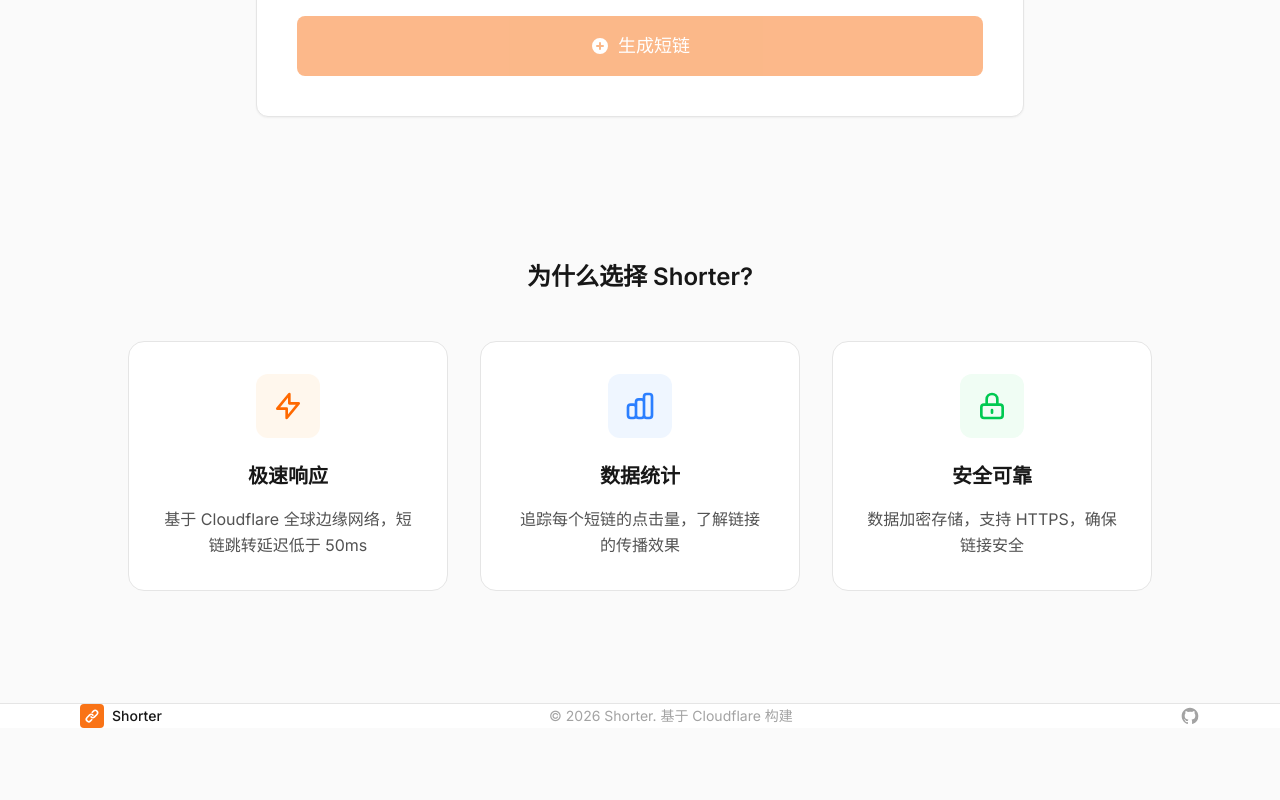
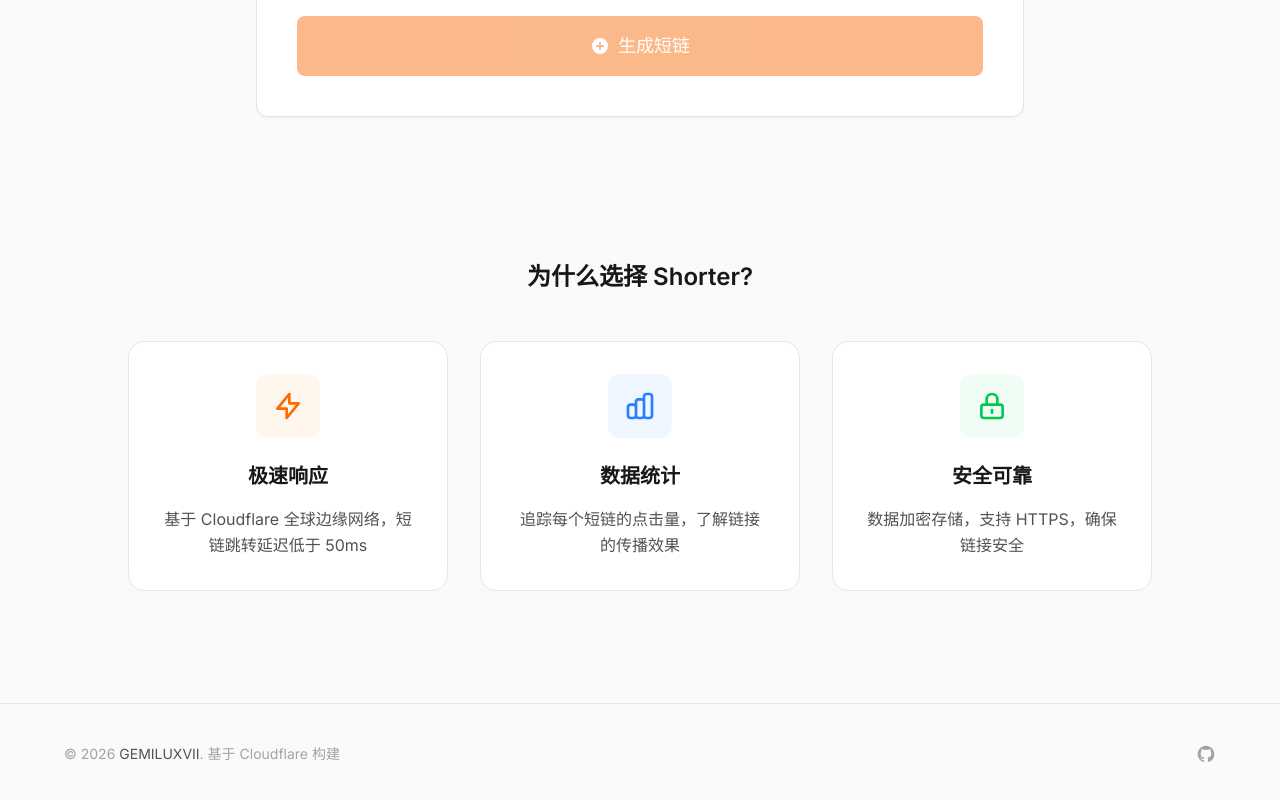
Before and after one commit to GEMILUXVII/shorter, a Vue app: page / in a window 1280 px wide. Shown: the part 668-1468 px from the top of the page. Before the commit the page ends 1396 px from the top, so only its background shows below. Built offline with nearby package versions, Linux system fonts and the light colour scheme.

Commit message:
style: redesign footer with author and project links

```diff
--- a/src/components/layout/AppFooter.vue
+++ b/src/components/layout/AppFooter.vue
@@ -3,31 +3,21 @@ const currentYear = new Date().getFullYear()
 </script>
 
 <template>
-  <footer class="border-t border-[var(--color-border)] bg-[var(--color-card)]">
-    <div class="max-w-6xl mx-auto px-4 sm:px-6 lg:px-8 py-8">
-      <div class="flex flex-col md:flex-row items-center justify-between gap-4">
-        <!-- Brand -->
-        <div class="flex items-center gap-2">
-          <div class="w-6 h-6 rounded bg-[var(--color-primary)] flex items-center justify-center">
-            <svg xmlns="http://www.w3.org/2000/svg" class="h-4 w-4 text-white" viewBox="0 0 20 20" fill="currentColor">
-              <path fill-rule="evenodd" d="M12.586 4.586a2 2 0 112.828 2.828l-3 3a2 2 0 01-2.828 0 1 1 0 00-1.414 1.414 4 4 0 005.656 0l3-3a4 4 0 00-5.656-5.656l-1.5 1.5a1 1 0 101.414 1.414l1.5-1.5zm-5 5a2 2 0 012.828 0 1 1 0 101.414-1.414 4 4 0 00-5.656 0l-3 3a4 4 0 105.656 5.656l1.5-1.5a1 1 0 10-1.414-1.414l-1.5 1.5a2 2 0 11-2.828-2.828l3-3z" clip-rule="evenodd" />
-            </svg>
-          </div>
-          <span class="text-sm font-medium text-[var(--color-text)]">Shorter</span>
-        </div>
-
-        <!-- Copyright -->
+  <footer class="border-t border-[var(--color-border)] bg-[var(--color-bg)]">
+    <div class="max-w-6xl mx-auto px-6 py-10">
+      <div class="flex items-center justify-between">
+        <!-- Left: Copyright -->
         <p class="text-sm text-[var(--color-text-muted)]">
-          © {{ currentYear }} Shorter. 基于 Cloudflare 构建
+          © {{ currentYear }} <a href="https://github.com/GEMILUXVII" target="_blank" rel="noopener noreferrer" class="text-[var(--color-text-secondary)] hover:text-[var(--color-primary)] transition-colors">GEMILUXVII</a>. 基于 Cloudflare 构建
         </p>
 
-        <!-- Links -->
-        <div class="flex items-center gap-4">
+        <!-- Right: GitHub Project -->
         <a
-            href="https://github.com"
+          href="https://github.com/GEMILUXVII/shorter"
           target="_blank"
           rel="noopener noreferrer"
           class="text-[var(--color-text-muted)] hover:text-[var(--color-text)] transition-colors"
+          title="项目源码"
         >
           <svg class="h-5 w-5" fill="currentColor" viewBox="0 0 24 24">
             <path fill-rule="evenodd" d="M12 2C6.477 2 2 6.484 2 12.017c0 4.425 2.865 8.18 6.839 9.504.5.092.682-.217.682-.483 0-.237-.008-.868-.013-1.703-2.782.605-3.369-1.343-3.369-1.343-.454-1.158-1.11-1.466-1.11-1.466-.908-.62.069-.608.069-.608 1.003.07 1.531 1.032 1.531 1.032.892 1.53 2.341 1.088 2.91.832.092-.647.35-1.088.636-1.338-2.22-.253-4.555-1.113-4.555-4.951 0-1.093.39-1.988 1.029-2.688-.103-.253-.446-1.272.098-2.65 0 0 .84-.27 2.75 1.026A9.564 9.564 0 0112 6.844c.85.004 1.705.115 2.504.337 1.909-1.296 2.747-1.027 2.747-1.027.546 1.379.202 2.398.1 2.651.64.7 1.028 1.595 1.028 2.688 0 3.848-2.339 4.695-4.566 4.943.359.309.678.92.678 1.855 0 1.338-.012 2.419-.012 2.747 0 .268.18.58.688.482A10.019 10.019 0 0022 12.017C22 6.484 17.522 2 12 2z" clip-rule="evenodd" />
@@ -35,6 +25,5 @@ const currentYear = new Date().getFullYear()
         </a>
       </div>
     </div>
-    </div>
   </footer>
 </template>
--- a/src/style.css
+++ b/src/style.css
@@ -184,6 +184,11 @@ body {
   padding-bottom: 0.5rem !important;
 }
 
+.py-10 {
+  padding-top: 2.5rem !important;
+  padding-bottom: 2.5rem !important;
+}
+
 .px-8 {
   padding-left: 2rem !important;
   padding-right: 2rem !important;
```
Lines whose indentation alone changed are shown as unchanged.
